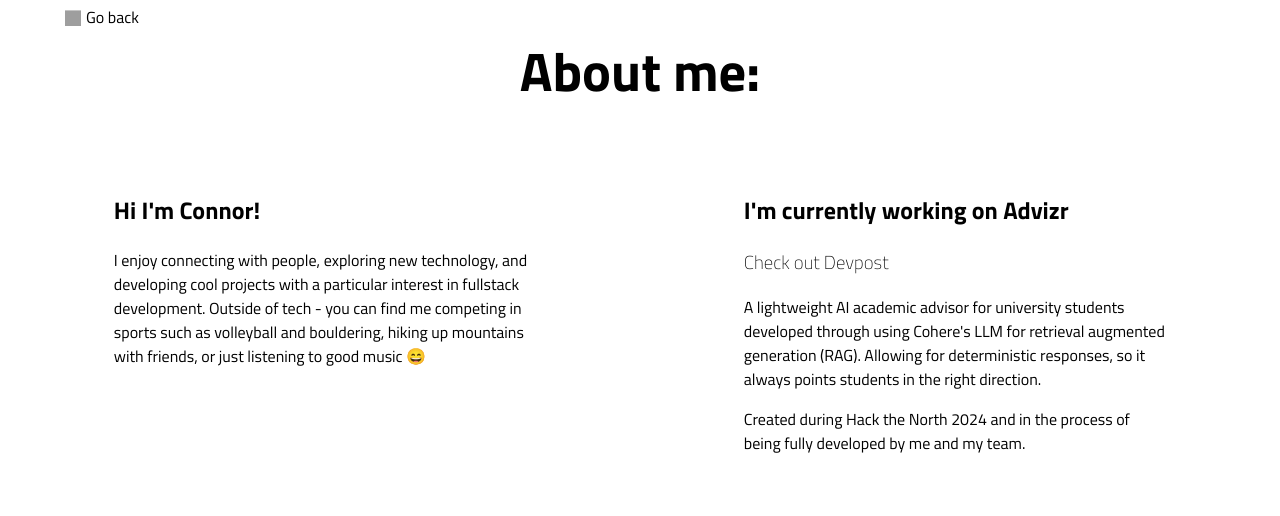
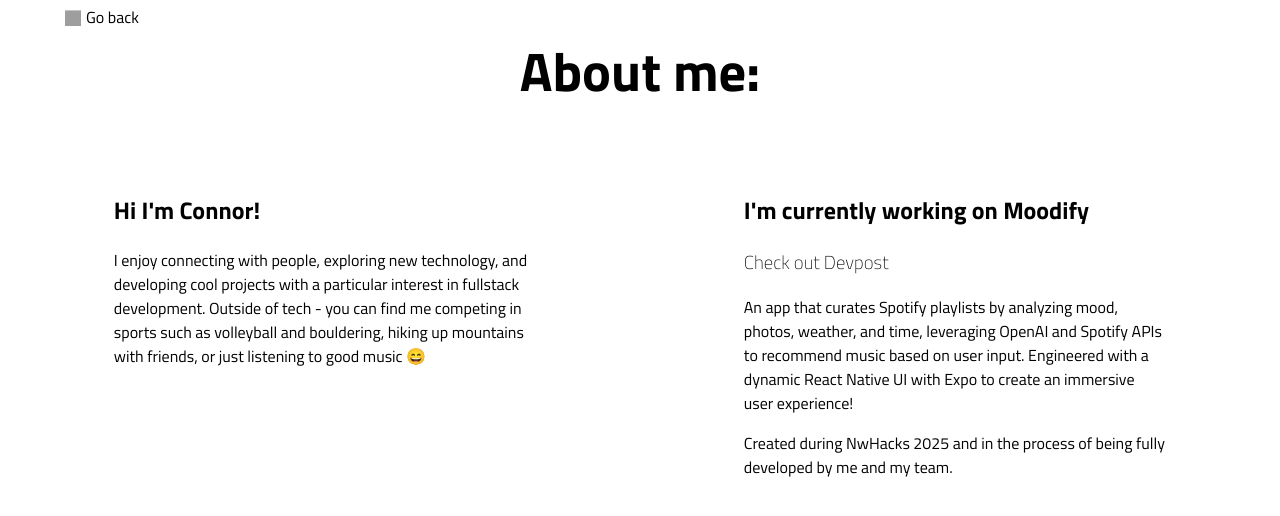
Before and after one commit to youngconnorr/PortfolioWebsite, a React (Vite) app: page /about in a window 1280 px wide. Shown: the top 516 px of the page. Built offline with nearby package versions, Linux system fonts and the light colour scheme; grey boxes are pictures that could not be loaded.

Commit message:
added new changes

```diff
--- a/src/components/about/About.tsx
+++ b/src/components/about/About.tsx
@@ -38,25 +38,25 @@ const About = () => {
           </div>
           <div className="currently-working-on-section hidden2">
             <h2>
-              I'm currently working on <b>Advizr</b>
+              I'm currently working on <b>Moodify</b>
             </h2>
             <a
               className="working-on-project"
-              href="https://devpost.com/software/advizr"
+              href="https://devpost.com/software/moodify-e7go5a"
               target="_blank"
               rel="noopener noreferrer"
             >
               <h3>Check out Devpost</h3>
             </a>
             <p className="">
-              A lightweight AI academic advisor for university students
-              developed through using Cohere's LLM for retrieval augmented
-              generation (RAG). Allowing for deterministic responses, so it
-              always points students in the right direction.
+              An app that curates Spotify playlists by analyzing mood, photos,
+              weather, and time, leveraging OpenAI and Spotify APIs to recommend
+              music based on user input. Engineered with a dynamic React Native
+              UI with Expo to create an immersive user experience!
             </p>
             <p className="">
-              Created during Hack the North 2024 and in the process of being
-              fully developed by me and my team.
+              Created during NwHacks 2025 and in the process of being fully
+              developed by me and my team.
             </p>
           </div>
         </section>
```
